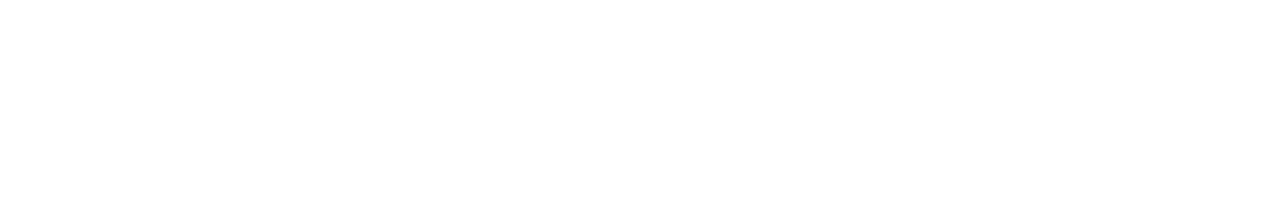
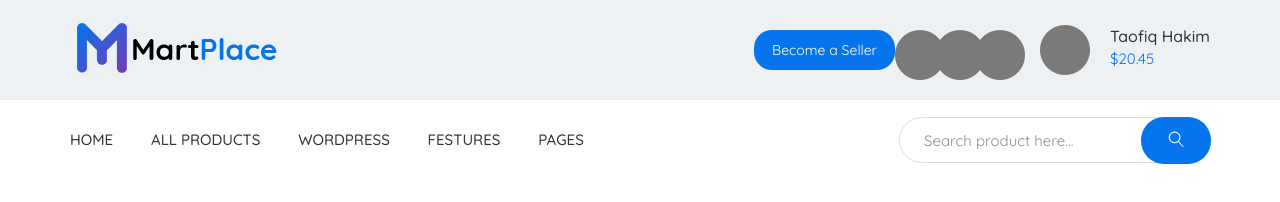
Before and after one commit to Le0Mag/Martplace, a website: page app/index.html in a window 1280 px wide. Drawn offline with nearby package versions, Linux system fonts and the light colour scheme; files that its build step writes are made by us from their sources.

Commit message:
added header without icons

```diff
--- a/app/index.html
+++ b/app/index.html
@@ -1,18 +1,100 @@
 <!DOCTYPE html>
 <html lang="en">
+
 <head>
   <meta charset="UTF-8">
   <meta name="viewport" content="width=device-width, initial-scale=1.0">
   <meta http-equiv="X-UA-Compable" content="ie=edge">
   <title>Document</title>
+  <link href="https://fonts.googleapis.com/css2?family=Quicksand:wght@400;500;700&display=swap" rel="stylesheet">
   <link rel="stylesheet" href="css/libs.min.css">
   <link rel="stylesheet" href="css/style.min.css">
 </head>
+
 <body>
 
+  <header class="header">
+    <div class="header__top">
+      <div class="container">
+        <div class="header__top-inner">
+          <div class="header__logo">
+            <a href="#">
+              <img src="images/logo.png" alt="">
+            </a>
+          </div>
+
+          <div class="header__box">
+            <a class="header__btn botton" href="#">Become a Seller</a>
+            <a href="#" class="header__icon header__icon--ring"><img src="images/avanar.png" alt=""></a>
+            <a href="#" class="header__icon header__icon--mail"><img src="images/avanar.png" alt=""></a>
+            <a href="#" class="header__icon header__icon--basket"><img src="images/avanar.png" alt=""></a>
+            <div class="header__user user">
+              <a href="#" class="user__avatar">
+                <img src="images/avanar.png" alt="">
+              </a>
+              <div class="user__info">
+                <a href="#" class="user__name">Taofiq Hakim</a>
+                <a href="#" class="user__balance">$20.45</a>
+              </div>
+
+            </div>
+          </div>
+        </div>
+      </div>
+    </div>
+
+    <div class="header__menu menu">
+      <div class="container">
+        <div class="menu__inner">
+          <nav class="menu__top">
+            <ul class="menu__list">
+              <li class="menu__item">
+                <a href="#" class="menu__link">
+                  HOME
+                </a>
+              </li>
+              <li class="menu__item">
+                <a href="#" class="menu__link">
+                  all products
+                </a>
+              </li>
+              <li class="menu__item">
+                <a href="#" class="menu__link">
+                  wordpress
+                </a>
+              </li>
+              <li class="menu__item">
+                <a href="#" class="menu__link">
+                  festures
+                </a>
+              </li>
+              <li class="menu__item">
+                <a href="#" class="menu__link">
+                  Pages
+                </a>
+              </li>
+            </ul>
+          </nav>
+
+          <div class="menu__search form">
+            <form action=" ">
+              <input type="text" placeholder="Search product here..." required>
+              <button type="submit">
+                <img src="images/search.png" alt="">
+              </button>
+            </form>
+          </div>
+
+        </div>
+
+      </div>
+    </div>
+
+  </header>
 
   <script src="https://ajax.googleapis.com/ajax/libs/jquery/3.5.1/jquery.min.js"></script>
   <script src="js/libs.min.js"></script>
   <script src="js/main.min.js"></script>
 </body>
+
 </html>
--- /dev/null
+++ b/app/scss/_global.scss
@@ -0,0 +1,35 @@
+html {
+  box-sizing: border-box;
+}
+
+*,
+*::before,
+*::after {
+  box-sizing: inherit;
+}
+
+// a {
+//   display: inline-block;
+//   text-decoration: none;
+//   color: $text;
+// }
+
+// ul,
+// li {
+//   margin: 0;
+//   padding: 0;
+//   list-style: none;
+// }
+
+body {
+  font-family: 'Quicksand', sans-serif;
+  font-weight: 400;
+  font-size: 14px;
+  color: #fff;
+}
+
+.container {
+  max-width: 1170px;
+  margin: 0 auto;
+  padding: 0 15px;
+}
--- /dev/null
+++ b/app/scss/_vars.scss
@@ -0,0 +1,2 @@
+$header_bg: #eef1f3;
+$blue: #0674ec;
--- a/app/scss/style.scss
+++ b/app/scss/style.scss
@@ -1,13 +1,139 @@
-html {
-  box-sizing: border-box;
+@import 'vars';
+@import 'global';
+
+// start header
+
+.header__top {
+  background-color: $header_bg;
 }
 
-*,
-*::before,
-*::after {
-  box-sizing: inherit;
+.header__top-inner {
+  display: flex;
+  justify-content: space-between;
+  height: 100px;
+  align-items: center;
 }
 
-.box {
+.header__logo {
+  margin-left: 7px;
+}
+
+.header__box {
+  display: flex;
+  justify-content: space-between;
+  align-items: center;
+}
+
+.botton {
+  color: #fff;
+  text-decoration: none;
+  text-align: center;
+}
+
+.header__btn {
+  padding: 12px 18px;
+  border-radius: 18px;
+  background-color: #0674ec;
+}
+
+// Заглушки
+// ---------------------
+.header__icon {
+  width: 40px;
+  height: 40px;
+}
+// ------------------------
+
+.header__user {
+  display: flex;
+  justify-content: space-between;
+  line-height: 22px;
+}
+
+.user__avatar {
+  width: 50px;
+  height: 50px;
+  margin-left: 25px;
+  margin-right: 20px;
+}
+
+.user__name {
+  font-size: 16px;
+  font-weight: 500;
+  color: #333333;
+  text-decoration: none;
+}
+
+.user__balance {
+  font-size: 15px;
+  color: $blue;
+  text-decoration: none;
+  display: block;
+}
+
+.header__menu {
+  background-color: #fff;
+}
+
+.menu__inner {
+  display: flex;
+  justify-content: space-between;
+  align-items: center;
+  height: 80px;
+}
+
+.menu__top {
   display: flex;
 }
+
+.menu__list,
+.menu__item {
+  margin: 0;
+  padding: 0;
+  list-style: none;
+}
+
+.menu__item {
+  display: inline-block;
+  text-transform: uppercase;
+}
+
+.menu__list .menu__item + .menu__item {
+  margin-left: 34px;
+}
+
+.menu__link {
+  text-decoration: none;
+  color: #333;
+  font-weight: 500;
+  font-size: 15px;
+}
+
+.menu__search {
+  max-width: 360px;
+  margin-right: 0;
+  position: relative;
+  input {
+    display: block;
+    width: 100%;
+    border-radius: 23px;
+    height: 46px;
+    border: 1px solid #d9dfe5;
+    font-size: 15px;
+    padding-left: 24px;
+    padding-right: 116px;
+    &::placeholder {
+      color: #898f96;
+    }
+  }
+    button {
+      position: absolute;
+      border: none;
+      padding: 14px 27px;
+      background-color: $blue;
+      border-radius: 23px;
+      right: -1px;
+      top: 0px;
+      outline: transparent;
+    }
+}
--- a/gulpfile.js
+++ b/gulpfile.js
@@ -8,7 +8,7 @@ let gulp = require('gulp'),
     cssmin = require('gulp-cssmin');
 
 gulp.task('sass', function(){
-  return gulp.src('app/scss/style.scss')
+  return gulp.src('app/scss/**/*.scss')
           .pipe(sass({outputStyle: 'compressed'}))
           .pipe(rename({suffix : '.min'}))
           .pipe(autoprefixer({overrideBrowserslist: ['last 8 versions']}))
@@ -57,7 +57,7 @@ gulp.task('browser-sync', function(){
 
 
 gulp.task('watch', function(){
-  gulp.watch('app/scss/style.scss', gulp.parallel('sass'));
+  gulp.watch('app/scss/**/*.scss', gulp.parallel('sass'));
   gulp.watch('app/*.html', gulp.parallel('html'));
   gulp.watch('app/js/*.js', gulp.parallel('js'));
 });
```
Also changed, not shown: app/images/avanar.png (added), app/images/logo.png (added), app/images/search.png (added).
